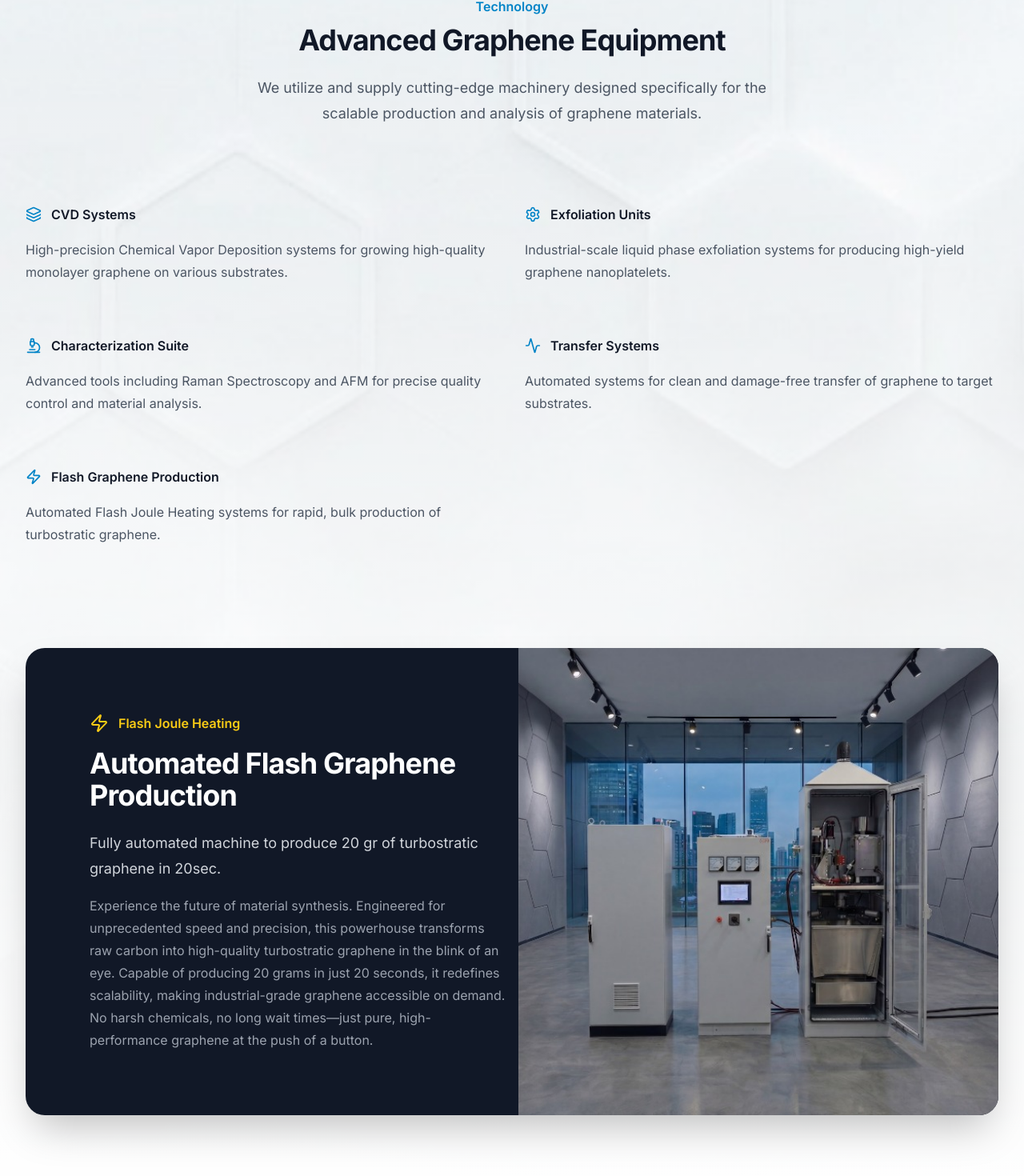
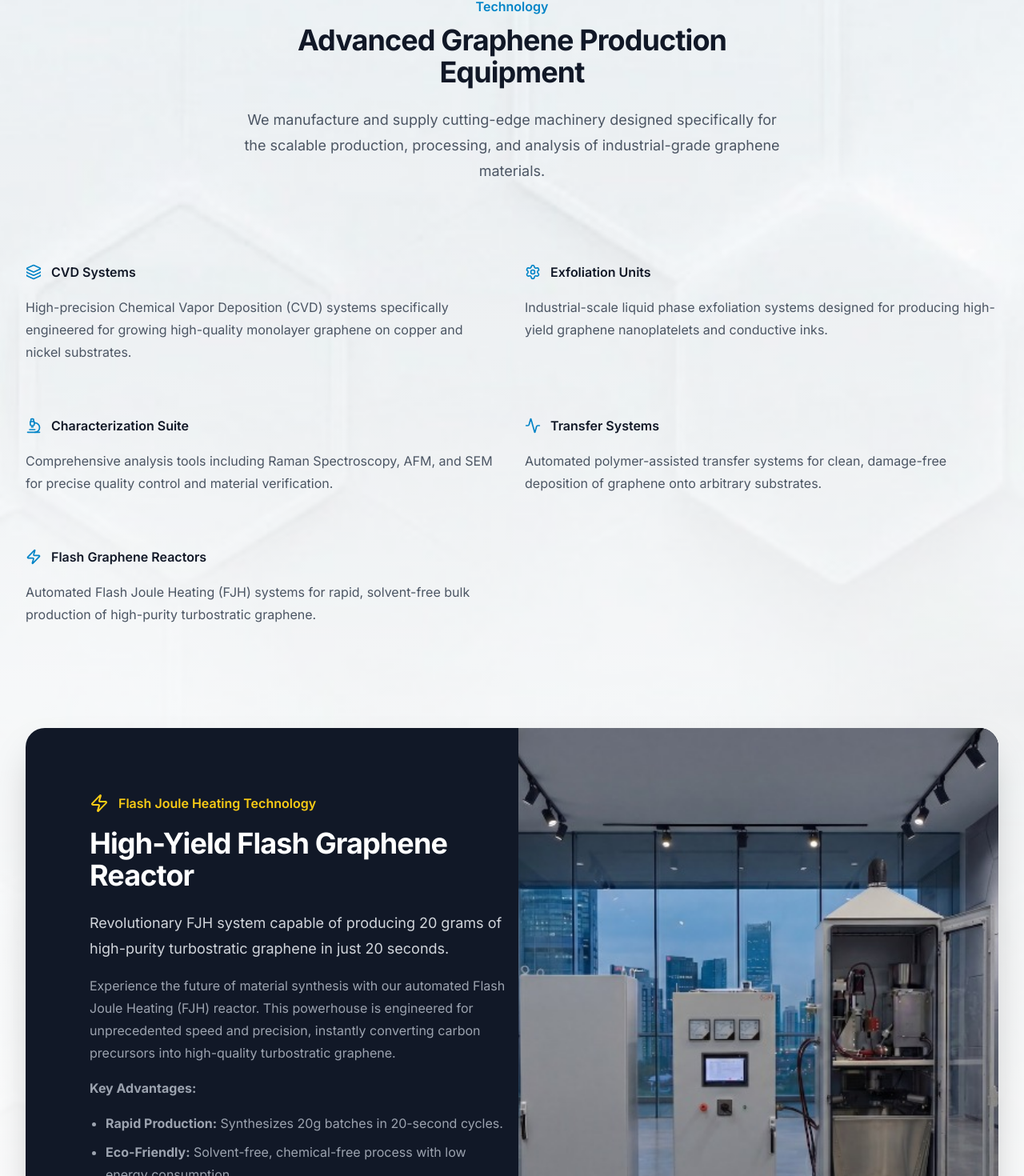
Before and after one commit to USA-graphene/website, a Next.js app: page /equipment in a window 1280 px wide. Shown: the part 134-1604 px from the top of the page at 80% size. Built offline with nearby package versions, Linux system fonts and the light colour scheme.

Commit message:
feat(seo): update equipment page content, metadata, and sitemap for better SEO

```diff
--- a/app/equipment/page.tsx
+++ b/app/equipment/page.tsx
@@ -1,48 +1,92 @@
 import { Metadata } from 'next'
 import { Microscope, Settings, Layers, Activity, Zap } from 'lucide-react'
+import Image from 'next/image'
 
 export const metadata: Metadata = {
-    title: 'Graphene Equipment - USA Graphene',
-    description: 'State-of-the-art equipment for graphene production and characterization.',
+    title: 'Industrial Graphene Production Equipment & Machinery | USA Graphene',
+    description: 'Explore our advanced graphene production equipment, including automated Flash Joule Heating systems for bulk turbostratic graphene, CVD reactors, and characterization tools.',
+    keywords: [
+        'Graphene Production Equipment',
+        'Flash Joule Heating Machine',
+        'Turbostratic Graphene Reactor',
+        'CVD Graphene Systems',
+        'Graphene Exfoliation Unit',
+        'Industrial Graphene Machinery',
+        'Bulk Graphene Synthesis'
+    ],
+    openGraph: {
+        title: 'Industrial Graphene Production Equipment | USA Graphene',
+        description: 'Automated Flash Joule Heating systems and CVD reactors for scalable graphene production.',
+        url: 'https://usa-graphene.com/equipment',
+        siteName: 'USA Graphene',
+        images: [
+            {
+                url: '/flash-graphene-machine.jpg',
+                width: 1024,
+                height: 1024,
+                alt: 'Automated Flash Joule Heating Graphene Machine',
+            },
+        ],
+        locale: 'en_US',
+        type: 'website',
+    },
+    alternates: {
+        canonical: '/equipment',
+    },
 }
 
 const equipment = [
     {
         name: 'CVD Systems',
-        description: 'High-precision Chemical Vapor Deposition systems for growing high-quality monolayer graphene on various substrates.',
+        description: 'High-precision Chemical Vapor Deposition (CVD) systems specifically engineered for growing high-quality monolayer graphene on copper and nickel substrates.',
         icon: Layers,
     },
     {
         name: 'Exfoliation Units',
-        description: 'Industrial-scale liquid phase exfoliation systems for producing high-yield graphene nanoplatelets.',
+        description: 'Industrial-scale liquid phase exfoliation systems designed for producing high-yield graphene nanoplatelets and conductive inks.',
         icon: Settings,
     },
     {
         name: 'Characterization Suite',
-        description: 'Advanced tools including Raman Spectroscopy and AFM for precise quality control and material analysis.',
+        description: 'Comprehensive analysis tools including Raman Spectroscopy, AFM, and SEM for precise quality control and material verification.',
         icon: Microscope,
     },
     {
         name: 'Transfer Systems',
-        description: 'Automated systems for clean and damage-free transfer of graphene to target substrates.',
+        description: 'Automated polymer-assisted transfer systems for clean, damage-free deposition of graphene onto arbitrary substrates.',
         icon: Activity,
     },
     {
-        name: 'Flash Graphene Production',
-        description: 'Automated Flash Joule Heating systems for rapid, bulk production of turbostratic graphene.',
+        name: 'Flash Graphene Reactors',
+        description: 'Automated Flash Joule Heating (FJH) systems for rapid, solvent-free bulk production of high-purity turbostratic graphene.',
         icon: Zap,
     },
 ]
 
-import Image from 'next/image'
+export default function Equipment() {
+    const jsonLd = {
+        '@context': 'https://schema.org',
+        '@type': 'Product',
+        'name': 'Flash Graphene Production Machine',
+        'description': 'Fully automated Flash Joule Heating machine capable of producing 20g of turbostratic graphene in 20 seconds.',
+        'brand': {
+            '@type': 'Brand',
+            'name': 'USA Graphene'
+        },
+        'image': 'https://usa-graphene.com/flash-graphene-machine.jpg',
+        'category': 'Industrial Machinery'
+    }
 
-export default function Equipment() {
     return (
         <div className="bg-white relative isolate">
+            <script
+                type="application/ld+json"
+                dangerouslySetInnerHTML={{ __html: JSON.stringify(jsonLd) }}
+            />
             <div className="absolute inset-0 -z-10 h-full w-full">
                 <Image
                     src="/graphene_1.jpg"
-                    alt="Graphene Production Equipment"
+                    alt="Graphene Production Laboratory"
                     fill
                     className="object-cover opacity-100"
                     priority
@@ -53,11 +97,11 @@ export default function Equipment() {
                 <div className="mx-auto max-w-7xl px-6 lg:px-8">
                     <div className="mx-auto max-w-2xl lg:text-center">
                         <h2 className="text-base font-semibold leading-7 text-primary-600">Technology</h2>
-                        <p className="mt-2 text-3xl font-bold tracking-tight text-gray-900 sm:text-4xl">
-                            Advanced Graphene Equipment
-                        </p>
+                        <h1 className="mt-2 text-3xl font-bold tracking-tight text-gray-900 sm:text-4xl">
+                            Advanced Graphene Production Equipment
+                        </h1>
                         <p className="mt-6 text-lg leading-8 text-gray-600">
-                            We utilize and supply cutting-edge machinery designed specifically for the scalable production and analysis of graphene materials.
+                            We manufacture and supply cutting-edge machinery designed specifically for the scalable production, processing, and analysis of industrial-grade graphene materials.
                         </p>
                     </div>
                     <div className="mx-auto mt-16 max-w-2xl sm:mt-20 lg:mt-24 lg:max-w-none">
@@ -82,24 +126,37 @@ export default function Equipment() {
                             <div className="lg:self-center">
                                 <div className="flex items-center gap-x-3 mb-4">
                                     <Zap className="h-6 w-6 text-yellow-400" />
-                                    <h2 className="text-base font-semibold leading-7 text-yellow-400">Flash Joule Heating</h2>
+                                    <h2 className="text-base font-semibold leading-7 text-yellow-400">Flash Joule Heating Technology</h2>
                                 </div>
                                 <h3 className="text-3xl font-bold tracking-tight text-white sm:text-4xl">
-                                    Automated Flash Graphene Production
+                                    High-Yield Flash Graphene Reactor
                                 </h3>
                                 <p className="mt-6 text-lg leading-8 text-gray-300">
-                                    Fully automated machine to produce 20 gr of turbostratic graphene in 20sec.
+                                    Revolutionary FJH system capable of producing 20 grams of high-purity turbostratic graphene in just 20 seconds.
                                 </p>
-                                <p className="mt-4 text-base leading-7 text-gray-400">
-                                    Experience the future of material synthesis. Engineered for unprecedented speed and precision, this powerhouse transforms raw carbon into high-quality turbostratic graphene in the blink of an eye. Capable of producing 20 grams in just 20 seconds, it redefines scalability, making industrial-grade graphene accessible on demand. No harsh chemicals, no long wait times—just pure, high-performance graphene at the push of a button.
-                                </p>
+                                <div className="mt-4 text-base leading-7 text-gray-400 space-y-4">
+                                    <p>
+                                        Experience the future of material synthesis with our automated Flash Joule Heating (FJH) reactor. This powerhouse is engineered for unprecedented speed and precision, instantly converting carbon precursors into high-quality turbostratic graphene.
+                                    </p>
+                                    <p>
+                                        <strong>Key Advantages:</strong>
+                                    </p>
+                                    <ul className="list-disc pl-5 space-y-2">
+                                        <li><strong>Rapid Production:</strong> Synthesizes 20g batches in 20-second cycles.</li>
+                                        <li><strong>Eco-Friendly:</strong> Solvent-free, chemical-free process with low energy consumption.</li>
+                                        <li><strong>Industrial Scalability:</strong> Designed for continuous operation to meet bulk demand.</li>
+                                    </ul>
+                                    <p>
+                                        This technology redefines scalability, making industrial-grade graphene accessible for applications in concrete, composites, and energy storage.
+                                    </p>
+                                </div>
                             </div>
                         </div>
                         <div className="aspect-h-9 aspect-w-16 mask-gradient lg:aspect-none lg:h-full">
                             <Image
                                 className="w-full h-full object-cover bg-gray-800 lg:h-full"
                                 src="/flash-graphene-machine.jpg"
-                                alt="Flash Graphene Machine"
+                                alt="Automated Flash Joule Heating Graphene Machine"
                                 width={1024}
                                 height={1024}
                             />
--- a/app/products/page.tsx
+++ b/app/products/page.tsx
@@ -6,6 +6,25 @@ import Link from 'next/link'
 export const metadata: Metadata = {
     title: 'Products - USA Graphene',
     description: 'High-quality turbostratic graphene materials and production equipment.',
+    openGraph: {
+        title: 'Graphene Materials & Machinery | USA Graphene Products',
+        description: 'Browse our catalog of turbostratic graphene powder, conductive inks, and industrial production machinery.',
+        url: 'https://usa-graphene.com/products',
+        siteName: 'USA Graphene',
+        images: [
+            {
+                url: '/hero-graphene.jpg', // Using hero image as fallback for listing page
+                width: 1200,
+                height: 800,
+                alt: 'USA Graphene Products Catalog',
+            },
+        ],
+        locale: 'en_US',
+        type: 'website',
+    },
+    alternates: {
+        canonical: '/products',
+    },
 }
 
 export const revalidate = 60
--- a/app/sitemap.ts
+++ b/app/sitemap.ts
@@ -38,6 +38,8 @@ export default async function sitemap(): Promise<MetadataRoute.Sitemap> {
     '',
     '/about',
     '/applications',
+    '/products',
+    '/equipment',
     '/blog',
     '/contact',
   ].map((route) => ({
```
